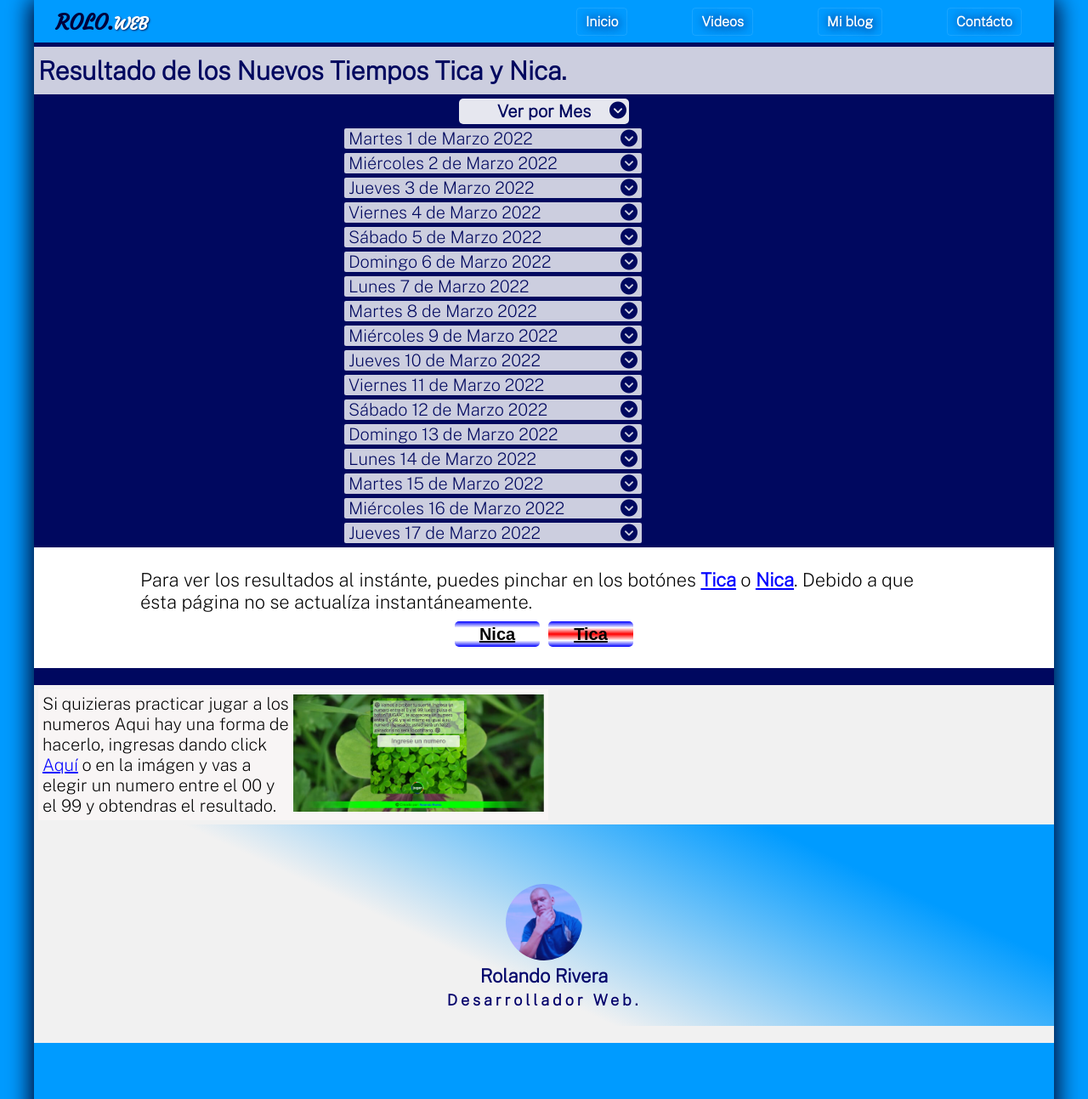
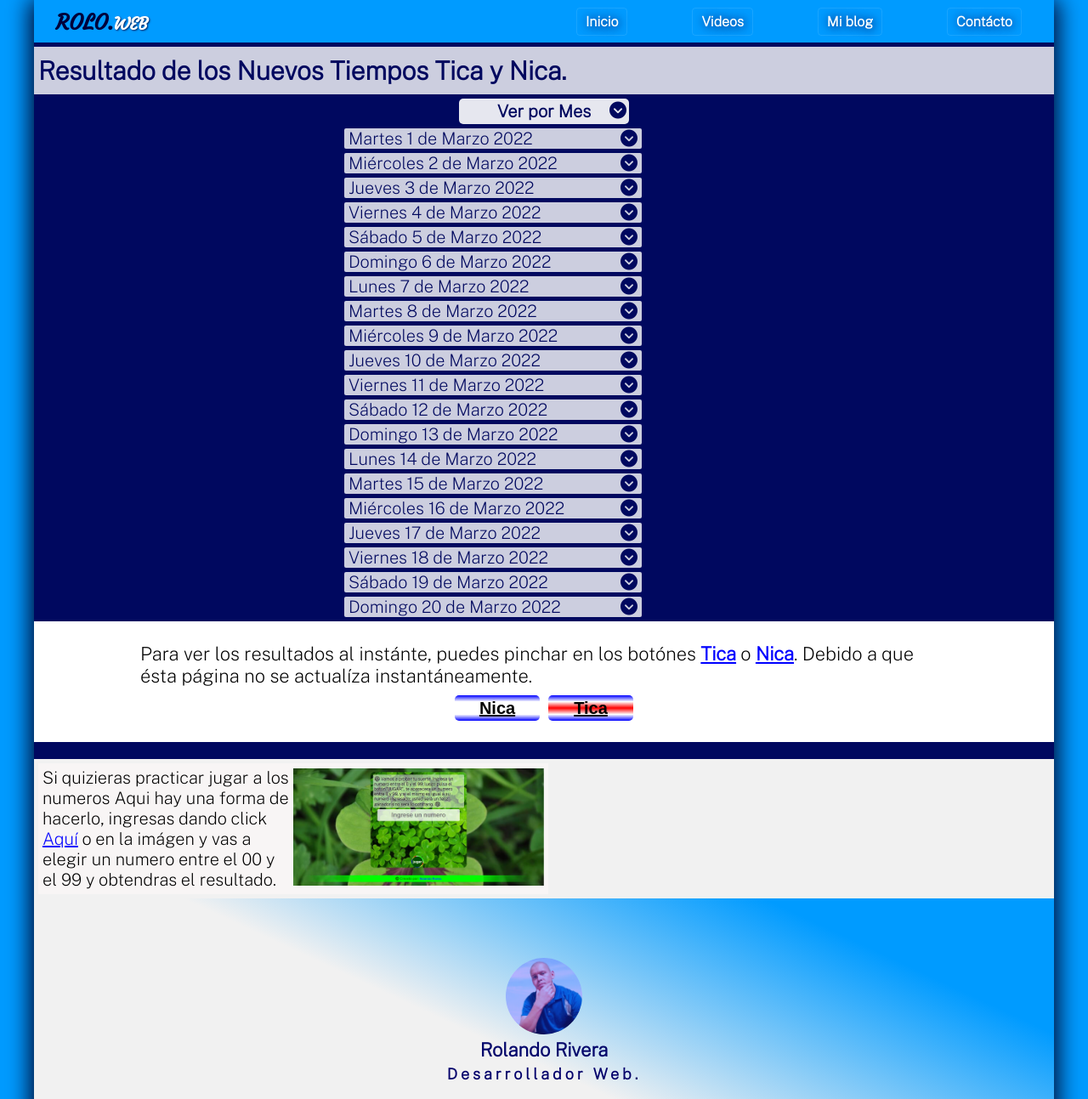
Before and after one commit to rolandoWe/roloweb, a PHP site: page /tiempos.php in a window 1280 px wide. Shown: the top 1293 px of the page at 85% size. Run offline with PHP 8.4, Linux system fonts and the light colour scheme; some libraries are stand-ins or nearby versions.

Commit message:
Add files via upload

```diff
--- a/tiemXmes/tiempoMarzo2022.php
+++ b/tiemXmes/tiempoMarzo2022.php
@@ -764,3 +764,138 @@
         </div>
 
 </div>
+<div class="grupo_datos marzo">
+        <p class="flecha">Viernes 18 de Marzo 2022<i class="fas fa-chevron-circle-down"></i></p>
+        <div class="datos">
+            <p>Nicaragua</p>
+            <table class="tabla">
+                <tr>
+                    <td>11 am</td>
+                    <td>Salió</td>
+                    <td>89</td>
+                </tr>
+                <tr>
+                    <td>3 pm</td>
+                    <td>Salió</td>
+                    <td>31</td>
+                </tr>
+                <!-- <tr>
+                    <td>6 pm</td>
+                    <td>Salió</td>
+                    <td>42</td>
+                </tr>  -->
+                <tr>
+                    <td>9 pm</td>
+                    <td>Salió</td>
+                    <td>51</td>
+                </tr>
+            </table>
+            <p>Costa Rica</p>
+            <table class="tabla">
+               <tr>
+                   <td>1 pm</td>
+                   <td>Salió</td>
+                   <td>90</td>
+                   <td class="col_celda"> <span class="bola_B">Bola</span> </td>
+               </tr>
+               <tr>
+                   <td>7 pm</td>
+                   <td>Salió</td>
+                   <td>90</td>
+                   <td class="col_celda"> <span class="bola_B">Bola</span> </td>
+               </tr>
+
+            </table>
+        </div>
+
+</div>
+<div class="grupo_datos marzo">
+        <p class="flecha">Sábado 19 de Marzo 2022<i class="fas fa-chevron-circle-down"></i></p>
+        <div class="datos">
+            <p>Nicaragua</p>
+            <table class="tabla">
+                <tr>
+                    <td>11 am</td>
+                    <td>Salió</td>
+                    <td>91</td>
+                </tr>
+                <tr>
+                    <td>3 pm</td>
+                    <td>Salió</td>
+                    <td>54</td>
+                </tr>
+                <tr>
+                    <td>6 pm</td>
+                    <td>Salió</td>
+                    <td>22</td>
+                </tr>
+                <tr>
+                    <td>9 pm</td>
+                    <td>Salió</td>
+                    <td>21</td>
+                </tr>
+            </table>
+            <p>Costa Rica</p>
+            <table class="tabla">
+               <tr>
+                   <td>1 pm</td>
+                   <td>Salió</td>
+                   <td>28</td>
+                   <td class="col_celda"> <span class="bola_R">Bola</span> </td>
+               </tr>
+               <tr>
+                   <td>7 pm</td>
+                   <td>Salió</td>
+                   <td>75</td>
+                   <td class="col_celda"> <span class="bola_B">Bola</span> </td>
+               </tr>
+
+            </table>
+        </div>
+
+</div>
+<div class="grupo_datos marzo">
+        <p class="flecha">Domingo 20 de Marzo 2022<i class="fas fa-chevron-circle-down"></i></p>
+        <div class="datos">
+            <p>Nicaragua</p>
+            <table class="tabla">
+                <tr>
+                    <td>11 am</td>
+                    <td>Salió</td>
+                    <td>86</td>
+                </tr>
+                <tr>
+                    <td>3 pm</td>
+                    <td>Salió</td>
+                    <td>52</td>
+                </tr>
+                <!-- <tr>
+                    <td>6 pm</td>
+                    <td>Salió</td>
+                    <td>22</td>
+                </tr>   -->
+                <tr>
+                    <td>9 pm</td>
+                    <td>Salió</td>
+                    <td>36</td>
+                </tr>
+            </table>
+            <p>Costa Rica</p>
+            <table class="tabla">
+               <tr>
+                   <td>1 pm</td>
+                   <td>Salió</td>
+                   <td>95</td>
+                   <td class="col_celda"> <span class="bola_B">Bola</span> </td>
+               </tr>
+               <tr>
+                   <td>7 pm</td>
+                   <td>Salió</td>
+                   <td>45</td>
+                   <td class="col_celda"> <span class="bola_B">Bola</span> </td>
+               </tr>
+
+            </table>
+        </div>
+
+</div>
```
